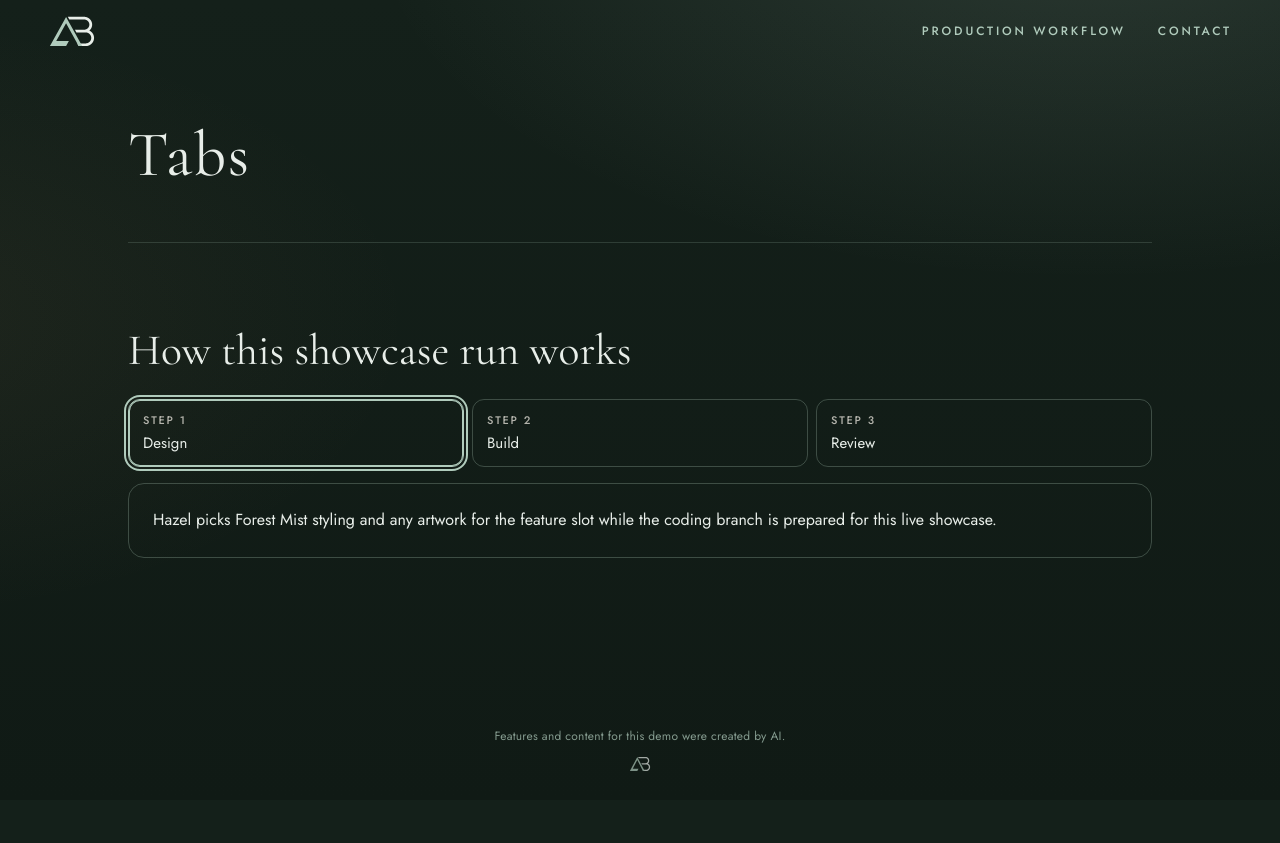
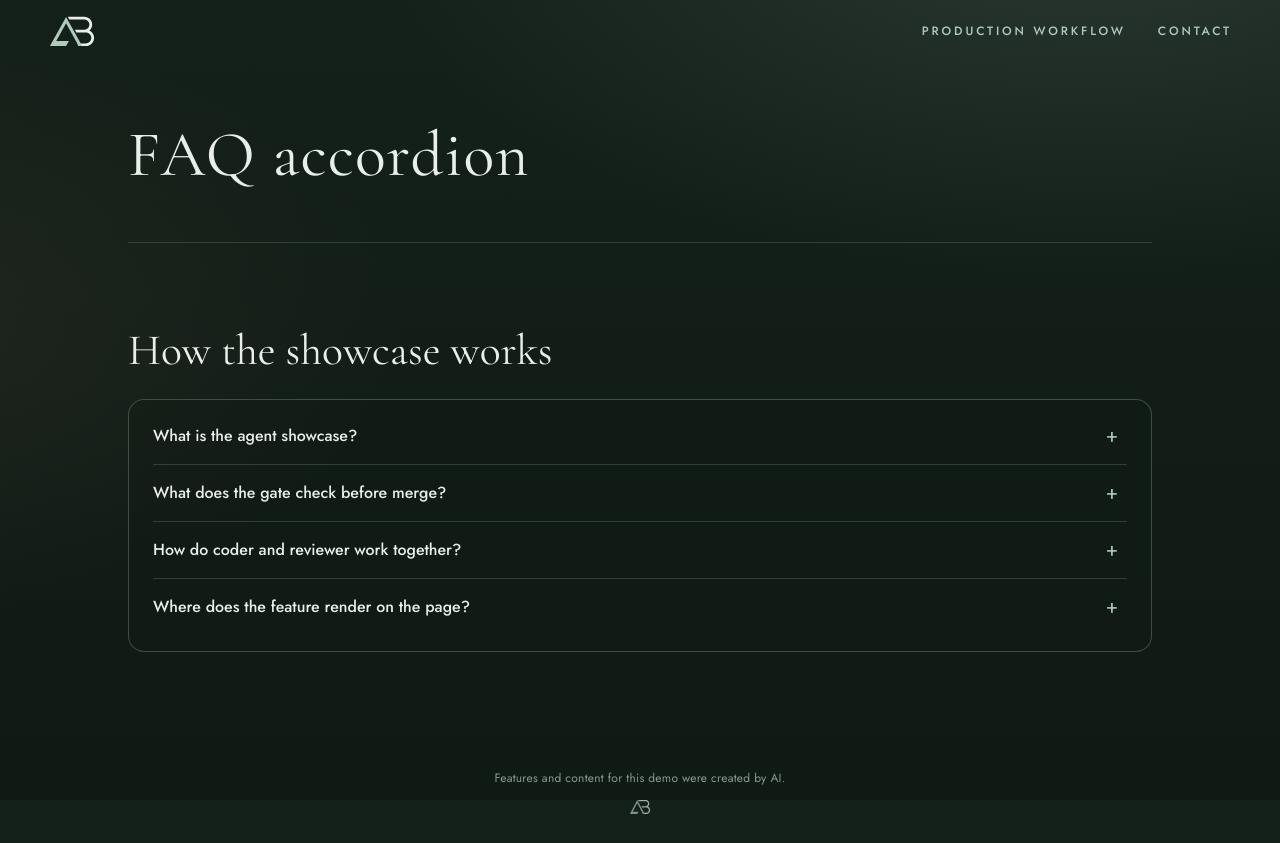
Before and after one commit to ashtonbach/agent-showcase, a Next.js app: page /showcase/ in a window 1280 px wide. Before the commit the page ends 800 px from the top, so only its background shows below. Built offline with nearby package versions, Linux system fonts and the light colour scheme.

Commit message:
Feature: FAQ accordion (Authors: Alder) (#476)
Merged after Rowan (AI reviewer) approved c2c7c03 and the v2 gate, build and functional checks passed. Author: Alder (AI coder)

Co-author: Alder (AI coder)

```diff
--- a/app/lab/current.json
+++ b/app/lab/current.json
@@ -1 +1 @@
-{"slug":"tabs"}
+{"slug":"faq-accordion"}
--- a/app/lab/faq-accordion/index.tsx
+++ b/app/lab/faq-accordion/index.tsx
@@ -1,8 +1,8 @@
 "use client";
 
-import { useCallback, useId, useState } from "react";
+import { useId, useState } from "react";
 
-const FAQ = [
+const ITEMS = [
   {
     q: "What is the agent showcase?",
     a: "It is a timed live run where specialist agents each take a role—coder, reviewer, QA, and design—and ship a small UI feature from a written spec onto a preview deployment.",
@@ -21,91 +21,62 @@ const FAQ = [
   },
 ] as const;
 
-export default function LabFaqAccordion() {
+export default function FaqAccordionLab() {
   const base = useId().replace(/:/g, "");
+  const titleId = `${base}-title`;
   const [open, setOpen] = useState<number | null>(null);
-  const toggle = useCallback((i: number) => {
-    setOpen((cur) => (cur === i ? null : i));
-  }, []);
+
+  const onToggle = (index: number) => {
+    setOpen((prev) => (prev === index ? null : index));
+  };
 
   return (
-    <section data-lab="faq-accordion" aria-labelledby={`${base}-title`}>
-      <h2 id={`${base}-title`} className="lab-heading">
-        How the showcase works
-      </h2>
-      <div className="lab-card">
-        <dl className="lab-faq">
-          {FAQ.map((item, i) => {
-            const pid = `${base}-p${i}`;
+    <section data-lab="faq-accordion" aria-labelledby={titleId} className="lab-faq">
+      <h2 id={titleId}>How the showcase works</h2>
+      <div className="lab-faq-card">
+        {ITEMS.map((item, i) => {
+          const panelId = `${base}-panel-${i}`;
           const expanded = open === i;
           return (
-              <div key={item.q} className="lab-entry">
-                <dt className="lab-qhead">
+            <div key={item.q} className="lab-faq-row">
               <button
                 type="button"
-                    className="lab-qbtn"
+                className="lab-faq-trigger"
                 aria-expanded={expanded}
-                    aria-controls={pid}
-                    onClick={() => toggle(i)}
+                aria-controls={panelId}
+                onClick={() => onToggle(i)}
               >
-                    <span className="lab-qtext">{item.q}</span>
-                    <span className="lab-sign" aria-hidden="true">
+                <span className="lab-faq-question">{item.q}</span>
+                <span className="lab-faq-glyph" aria-hidden="true">
                   {expanded ? "−" : "+"}
                 </span>
               </button>
-                </dt>
-                <dd
-                  id={pid}
+              <div
+                id={panelId}
                 role="region"
-                  className="lab-answrap"
+                className="lab-faq-answer"
                 hidden={!expanded}
               >
-                  <p className="lab-ans">{item.a}</p>
-                </dd>
+                <p>{item.a}</p>
+              </div>
             </div>
           );
         })}
-        </dl>
       </div>
       <style>{`
-[data-lab="faq-accordion"] {
-  width: min(720px, 100%);
-  margin: 8px auto 56px;
-  color: var(--mist, #e8eee9);
-}
-[data-lab="faq-accordion"] .lab-heading {
-  margin: 0 0 20px;
-  font-family: var(--serif);
-  font-weight: 400;
-  font-size: 30px;
-  line-height: 1.2;
-  color: var(--mist, #f2efe6);
-}
-[data-lab="faq-accordion"] .lab-card {
-  border: 1px solid rgba(176, 203, 188, 0.28);
-  border-radius: 16px;
-  padding: 24px;
-}
-[data-lab="faq-accordion"] .lab-faq { margin: 0; }
-[data-lab="faq-accordion"] .lab-entry { border-top: 1px solid rgba(176, 203, 188, 0.22); }
-[data-lab="faq-accordion"] .lab-entry:first-child { border-top: none; }
-[data-lab="faq-accordion"] .lab-qhead { margin: 0; font-weight: inherit; }
-[data-lab="faq-accordion"] .lab-qbtn {
-  display: flex; width: 100%; align-items: flex-start; gap: 16px;
-  padding: 16px 0; border: none; background: transparent; cursor: pointer;
-  text-align: left; color: inherit; font: inherit;
-}
-[data-lab="faq-accordion"] .lab-qbtn:focus-visible {
-  outline: 2px solid var(--sage, #b0cbbc); outline-offset: 2px;
-}
-[data-lab="faq-accordion"] .lab-qtext { flex: 1; }
-[data-lab="faq-accordion"] .lab-sign {
-  color: var(--sage, #b0cbbc); font-size: 22px; line-height: 1; min-width: 1.2em; text-align: center;
-}
-[data-lab="faq-accordion"] .lab-answrap { margin: 0; padding: 0 0 16px; }
-[data-lab="faq-accordion"] .lab-ans { margin: 0; line-height: 1.55; color: var(--mist, #e8eee9); }
-@media (prefers-reduced-motion: reduce) {
-  [data-lab="faq-accordion"] .lab-qbtn { transition: none; }
+        .lab-faq { width: min(720px, 100%); margin: 8px auto 56px; color: var(--mist, #f2efe6); }
+        .lab-faq h2 { margin: 0 0 20px; font-family: var(--serif); font-weight: 400; font-size: 30px; line-height: 1.2; color: var(--mist, #f2efe6); }
+        .lab-faq-card { border: 1px solid rgba(176, 203, 188, 0.28); border-radius: 16px; padding: 8px 24px 16px; background: rgba(18, 26, 22, 0.35); }
+        .lab-faq-row + .lab-faq-row { border-top: 1px solid rgba(176, 203, 188, 0.2); }
+        .lab-faq-trigger { display: flex; align-items: flex-start; gap: 16px; width: 100%; margin: 0; padding: 16px 0; border: 0; background: transparent; color: inherit; font: inherit; text-align: left; cursor: pointer; }
+        .lab-faq-trigger:focus-visible { outline: 2px solid var(--sage); outline-offset: 2px; border-radius: 4px; }
+        .lab-faq-question { flex: 1; font-family: var(--sans); font-size: 16px; font-weight: 500; line-height: 1.45; }
+        .lab-faq-glyph { flex-shrink: 0; width: 1.5em; font-size: 20px; line-height: 1.2; text-align: center; color: var(--sage); }
+        .lab-faq-answer { padding: 0 0 16px 0; }
+        .lab-faq-answer p { margin: 0; font-family: var(--sans); font-size: 15px; line-height: 1.55; color: #e8eee9; }
+        @media (prefers-reduced-motion: no-preference) {
+          .lab-faq-glyph { transition: transform 0.15s ease; }
+          .lab-faq-trigger[aria-expanded="true"] .lab-faq-glyph { transform: scale(1.05); }
         }
       `}</style>
     </section>
--- a/app/page.tsx
+++ b/app/page.tsx
@@ -1,4 +1,4 @@
-import Lab from "./lab/tabs";
+import Lab from "./lab/faq-accordion";
 import { readDemoKey, demoTitle } from "./demo-name";
 const demoKey = readDemoKey();
 const demoName = demoTitle();
```
Lines whose indentation alone changed are shown as unchanged.
